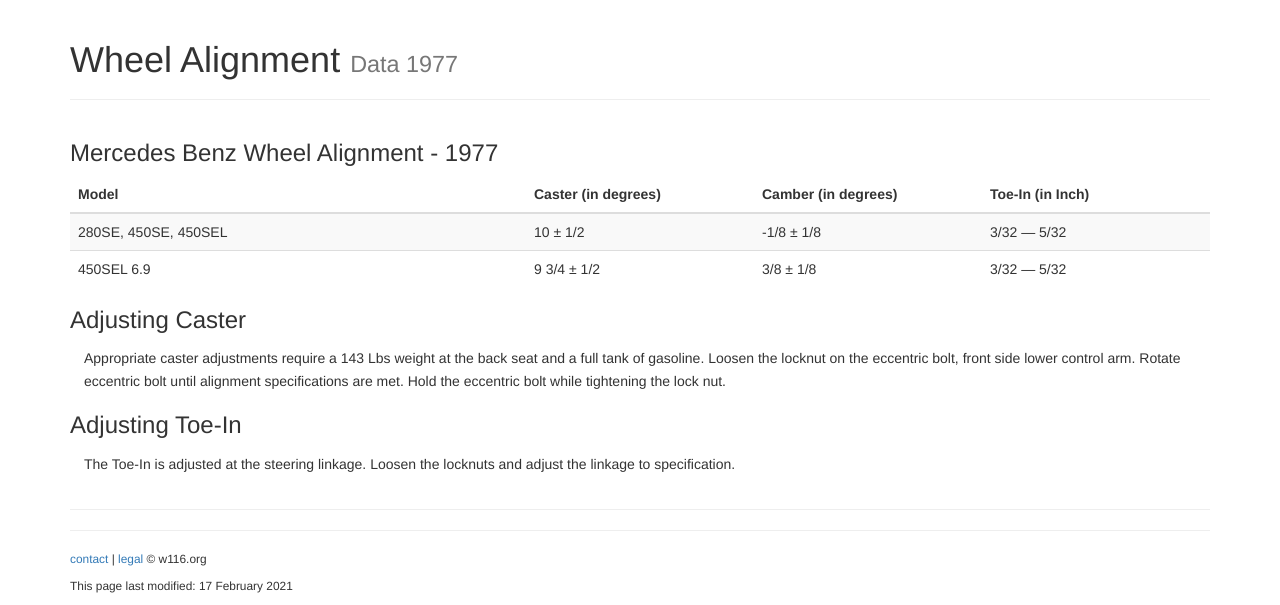
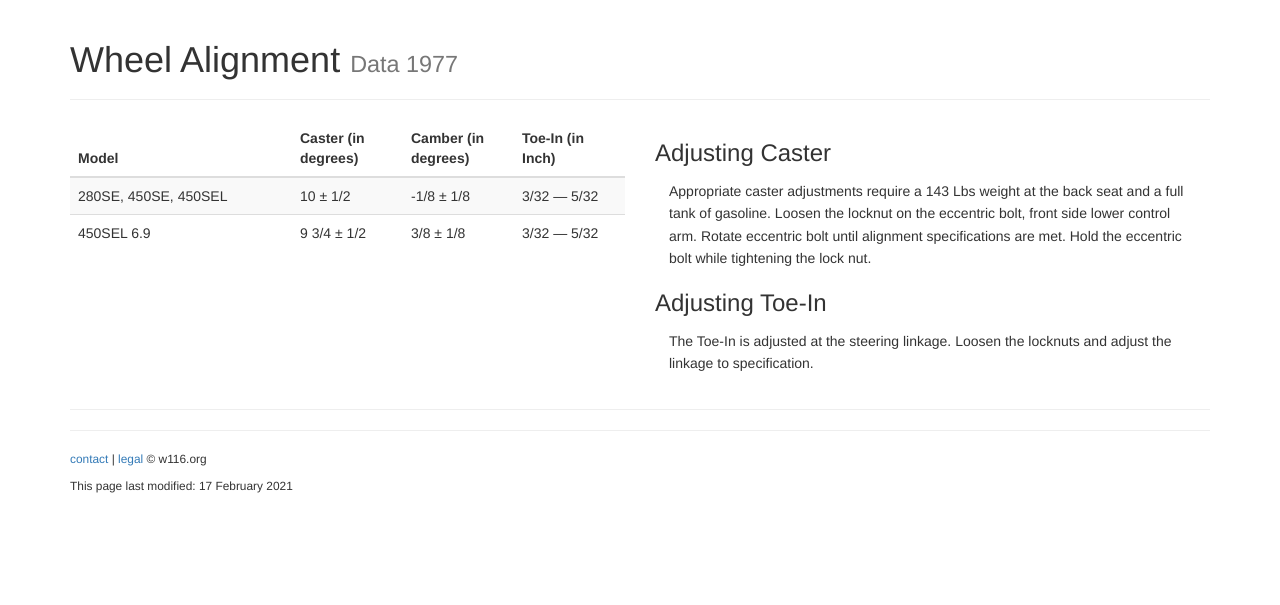
Before and after one commit to W116org/w116org.github.io, a Jekyll site: the page built from tech/wheel_alignment.html, in a window 1280 px wide. Shown: the part 501-1106 px from the top of the page. Built offline with Jekyll 4.4.1, drawn with Linux system fonts in a browser that asks for light colours; comment, search, counter and statistics services are not loaded; after the commit the page ends 1006 px from its top, so only the background shows below that.

Commit message:
Update wheel_alignment.html

```diff
--- a/tech/wheel_alignment.html
+++ b/tech/wheel_alignment.html
@@ -7,8 +7,8 @@
 lead:
 ---
 
-
-<h3>Mercedes Benz Wheel Alignment - 1977</h3>
+<div class="row">
+  <div class="col-md-6">
     <table class="table table-hover table-striped">
       <thead>
         <tr>
@@ -57,9 +57,16 @@
         </tr>
       </tbody>
     </table>
-
+  </div>
+  <!-- /.col-md-6 -->
+  <div class="col-md-6">
     <h3>Adjusting Caster</h3>
-<p>Appropriate caster adjustments require a 143 Lbs weight at the back seat and a full tank of gasoline. Loosen the locknut on the eccentric bolt, front side lower control arm. Rotate
+    <p>Appropriate caster adjustments require a 143 Lbs weight at the back seat and a full tank of gasoline. Loosen the
+      locknut on the eccentric bolt, front side lower control arm. Rotate
       eccentric bolt until alignment specifications are met. Hold the eccentric bolt while tightening the lock nut.</p>
     <h3>Adjusting Toe-In</h3>
     <p>The Toe-In is adjusted at the steering linkage. Loosen the locknuts and adjust the linkage to specification.</p>
+  </div>
+  <!-- /.col-md-6 -->
+</div>
+<!-- /.row -->
```
Lines whose indentation alone changed are shown as unchanged.
